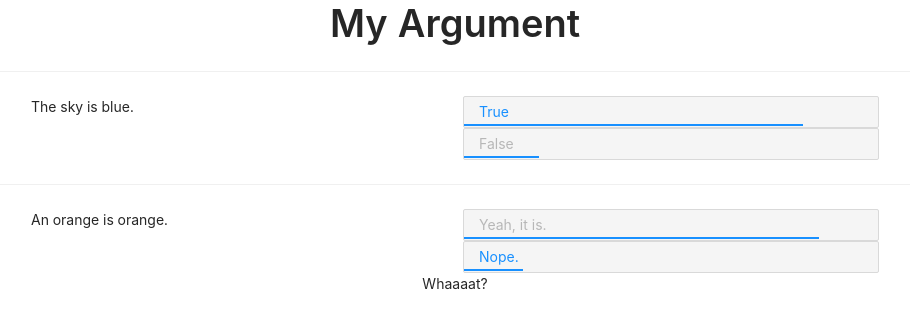
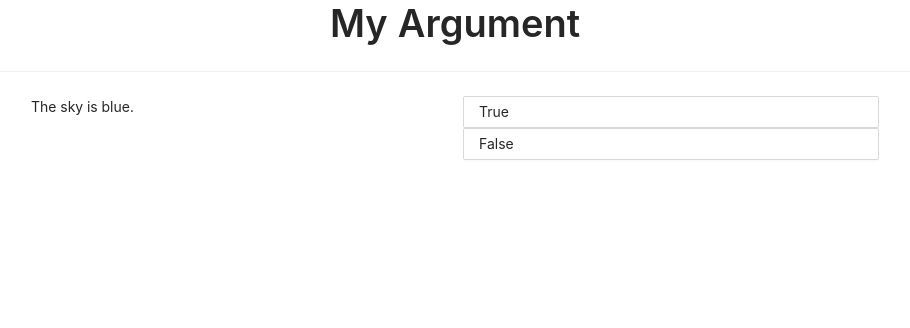
Before and after one commit to ydhamija96/argument, a React (Create React App) app: page / in a window 1280 px wide. Shown: the top 328 px of the page, without its empty margins (185-1095 px from the left). Built offline with nearby package versions, Linux system fonts and the light colour scheme.

Commit message:
refactor

```diff
--- a/src/App.tsx
+++ b/src/App.tsx
@@ -44,7 +44,7 @@
 function App() {
   return (
     <div className="App">
-        <Argument propositions={propositions} choicesMade={["p1c1", "p2c2e"]} />
+        <Argument propositions={propositions} />
     </div>
   );
 }
--- a/src/components/Argument.tsx
+++ b/src/components/Argument.tsx
@@ -6,10 +6,21 @@
 
 type ArgumentProps = {
     propositions: PropositionT[]
-    choicesMade?: string[]
+    initialChoicesMade?: string[]
 }
 
-export class Argument extends React.Component<ArgumentProps> {
+type ArgumentState = {
+    choicesMade: string[]
+}
+
+export class Argument extends React.Component<ArgumentProps, ArgumentState> {
+    constructor(props: ArgumentProps) {
+        super(props);
+        this.state = {
+            choicesMade: props.initialChoicesMade || []
+        };
+    }
+
     render() {
         let propositions: JSX.Element[] = [];
 
@@ -46,7 +57,7 @@
     }
 
     private getChoiceMade(proposition: PropositionT): ChoiceT | null {
-        return proposition.choices.find((it) => this.props.choicesMade?.includes(it.id)) || null;
+        return proposition.choices.find((it) => this.state.choicesMade.includes(it.id)) || null;
     }
 
     private toElement(proposition: PropositionT): JSX.Element {
```
Also changed, not shown: 1 other file (tests, documents, lock files or other folders).
